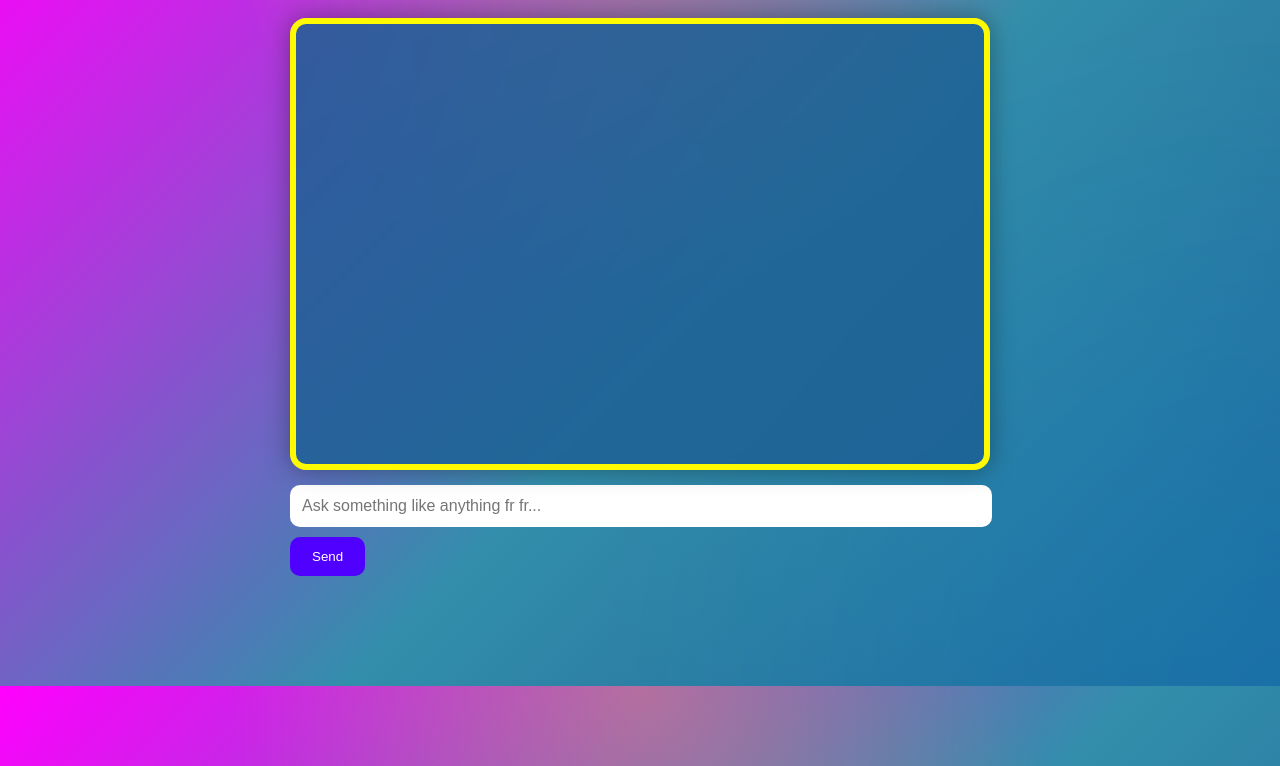
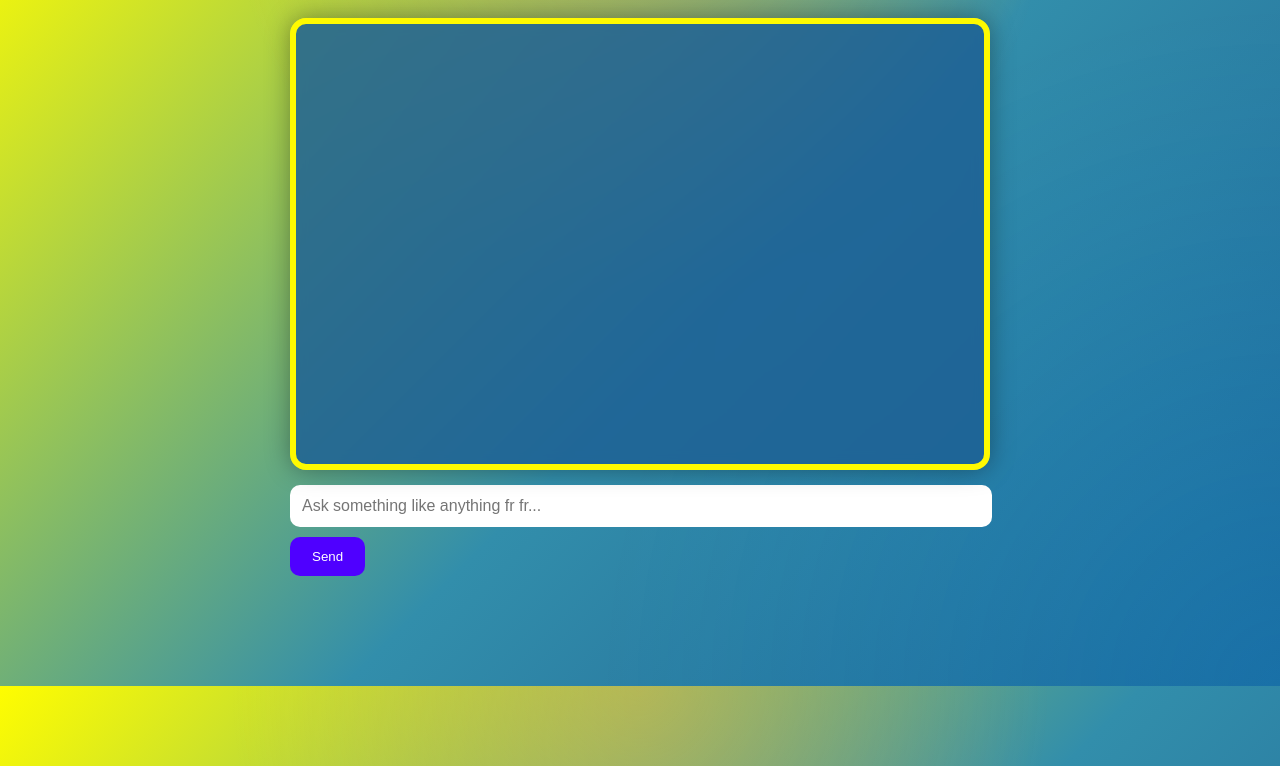
Before and after one commit to elijahchristy15-tech/my-ai-webapp, a website: page public/index.html in a window 1280 px wide. Shown: the part 114-880 px from the top of the page. Drawn offline with Linux system fonts and the light colour scheme.

Commit message:
more summer

```diff
--- a/public/style.css
+++ b/public/style.css
@@ -1,7 +1,7 @@
 :root{
-    --bg1: #FF00FD;
+    --bg1: #fffd00;
     --bg2: #328EAB;
-    --accent: #8B00FF;
+    --accent: #22ff00;
 }
 
 
```
